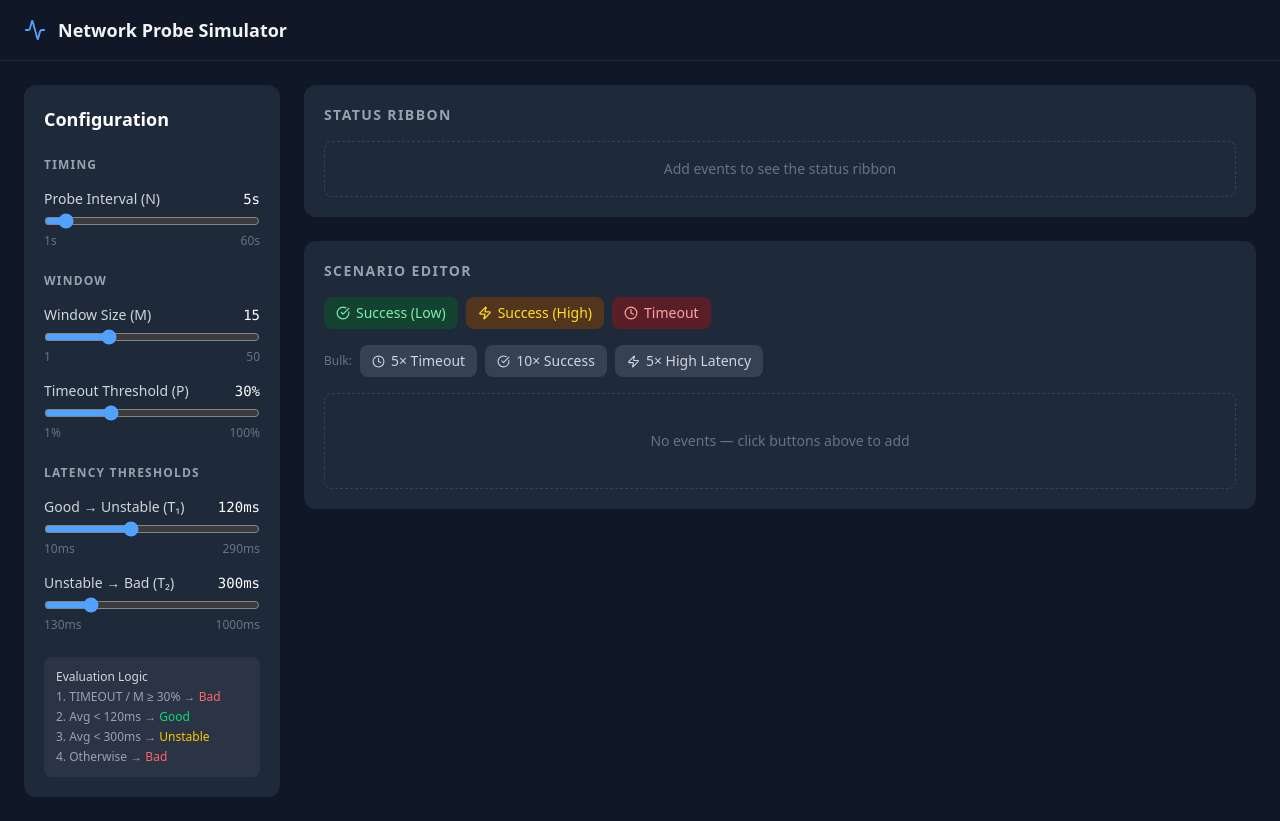
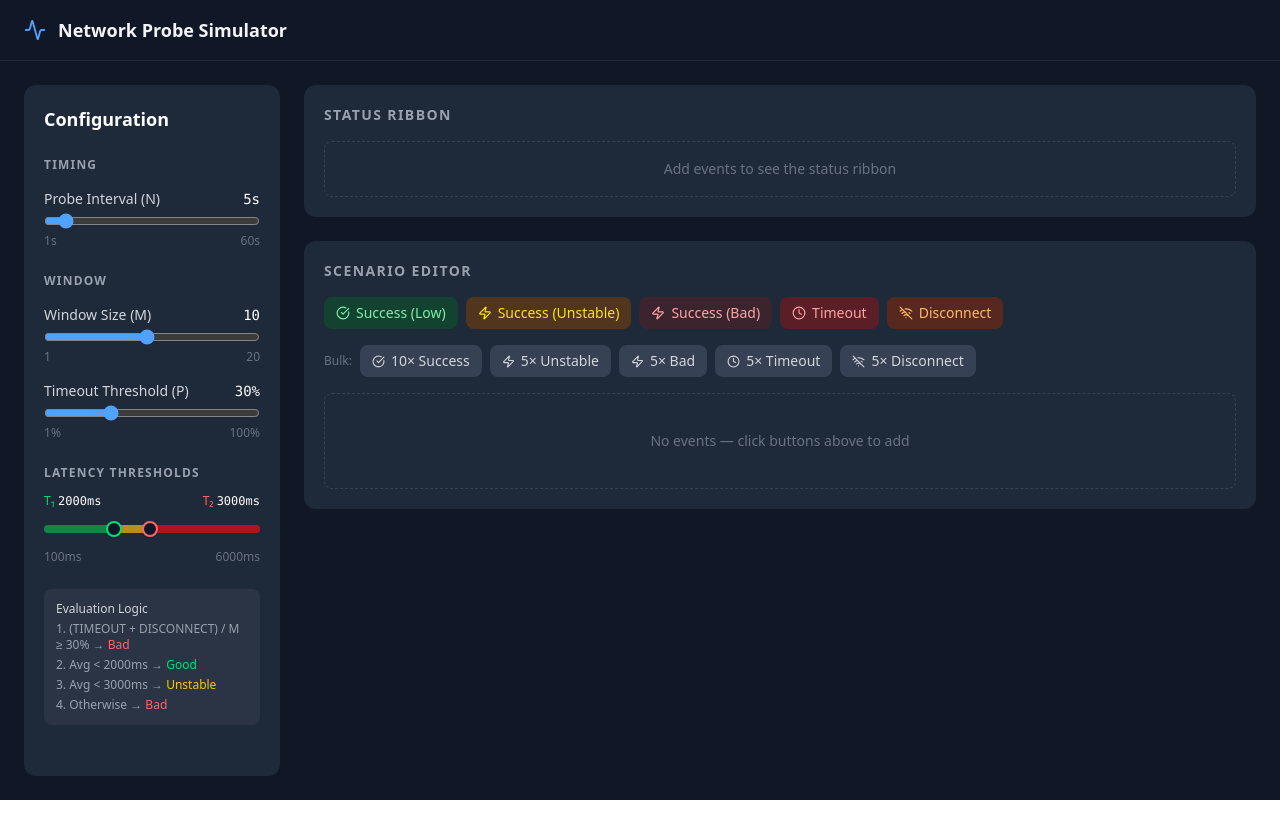
Before and after one commit to jason9075/network_probe_sim, a React (Vite) app: page / in a window 1280 px wide. After the commit the page ends 800 px from the top, so only its background shows below. Built offline with nearby package versions, Linux system fonts and the light colour scheme.

Commit message:
feat: add more stuff

```diff
--- a/src/App.tsx
+++ b/src/App.tsx
@@ -7,9 +7,9 @@ import { ScenarioEditor } from './components/ScenarioEditor';
 import { StatusRibbon } from './components/StatusRibbon';
 
 const DEFAULT_CONFIG: Config = {
-  windowSize: 15,
+  windowSize: 10,
   timeoutThreshold: 30,
-  scoreThresholds: { good: 120, bad: 300 },
+  scoreThresholds: { good: 2000, bad: 3000 },
   interval: 5,
 };
 
@@ -59,7 +59,7 @@ export default function App() {
             <h2 className="mb-4 text-sm font-semibold uppercase tracking-widest text-gray-400">
               Scenario Editor
             </h2>
-            <ScenarioEditor events={events} onChange={setEvents} />
+            <ScenarioEditor events={events} onChange={setEvents} thresholds={config.scoreThresholds} />
           </section>
         </main>
       </div>
--- a/src/components/ConfigPanel.tsx
+++ b/src/components/ConfigPanel.tsx
@@ -1,3 +1,4 @@
+import { useCallback, useRef } from 'react';
 import type { Config } from '../types';
 
 interface Props {
@@ -48,6 +49,111 @@ function SliderRow({ label, value, min, max, step = 1, unit = '', onChange }: Sl
   );
 }
 
+interface LatencyRangeSliderProps {
+  good: number;
+  bad: number;
+  min: number;
+  max: number;
+  step: number;
+  onChange: (good: number, bad: number) => void;
+}
+
+function LatencyRangeSlider({ good, bad, min, max, step, onChange }: LatencyRangeSliderProps) {
+  const trackRef = useRef<HTMLDivElement>(null);
+
+  const toPercent = (v: number) => ((v - min) / (max - min)) * 100;
+  const fromPercent = (pct: number) => {
+    const raw = (pct / 100) * (max - min) + min;
+    return Math.round(raw / step) * step;
+  };
+
+  const clamp = (v: number, lo: number, hi: number) => Math.min(Math.max(v, lo), hi);
+
+  const startDrag = useCallback(
+    (handle: 'good' | 'bad') => (e: React.PointerEvent<HTMLDivElement>) => {
+      e.currentTarget.setPointerCapture(e.pointerId);
+
+      const onMove = (ev: PointerEvent) => {
+        const track = trackRef.current;
+        if (!track) return;
+        const { left, width } = track.getBoundingClientRect();
+        const pct = clamp(((ev.clientX - left) / width) * 100, 0, 100);
+        const val = clamp(fromPercent(pct), min, max);
+
+        if (handle === 'good') {
+          onChange(clamp(val, min, bad - step), bad);
+        } else {
+          onChange(good, clamp(val, good + step, max));
+        }
+      };
+
+      const onUp = () => {
+        window.removeEventListener('pointermove', onMove);
+        window.removeEventListener('pointerup', onUp);
+      };
+
+      window.addEventListener('pointermove', onMove);
+      window.addEventListener('pointerup', onUp);
+    },
+    [good, bad, min, max, step, onChange],
+  );
+
+  const goodPct = toPercent(good);
+  const badPct = toPercent(bad);
+
+  return (
+    <div className="flex flex-col gap-2">
+      {/* Value labels */}
+      <div className="flex justify-between text-xs">
+        <span className="text-green-400">T₁ <span className="font-mono text-white">{good}ms</span></span>
+        <span className="text-red-400">T₂ <span className="font-mono text-white">{bad}ms</span></span>
+      </div>
+
+      {/* Track */}
+      <div ref={trackRef} className="relative h-6 w-full cursor-pointer select-none">
+        {/* Background zones */}
+        <div className="absolute top-1/2 h-2 w-full -translate-y-1/2 overflow-hidden rounded-full bg-gray-700">
+          {/* Green zone: 0 → T₁ */}
+          <div
+            className="absolute h-full bg-green-600/70"
+            style={{ left: 0, width: `${goodPct}%` }}
+          />
+          {/* Yellow zone: T₁ → T₂ */}
+          <div
+            className="absolute h-full bg-yellow-500/70"
+            style={{ left: `${goodPct}%`, width: `${badPct - goodPct}%` }}
+          />
+          {/* Red zone: T₂ → end */}
+          <div
+            className="absolute h-full bg-red-600/70"
+            style={{ left: `${badPct}%`, right: 0 }}
+          />
+        </div>
+
+        {/* T₁ handle */}
+        <div
+          className="absolute top-1/2 z-10 h-4 w-4 -translate-x-1/2 -translate-y-1/2 cursor-grab rounded-full border-2 border-green-400 bg-gray-900 shadow active:cursor-grabbing"
+          style={{ left: `${goodPct}%` }}
+          onPointerDown={startDrag('good')}
+        />
+
+        {/* T₂ handle */}
+        <div
+          className="absolute top-1/2 z-10 h-4 w-4 -translate-x-1/2 -translate-y-1/2 cursor-grab rounded-full border-2 border-red-400 bg-gray-900 shadow active:cursor-grabbing"
+          style={{ left: `${badPct}%` }}
+          onPointerDown={startDrag('bad')}
+        />
+      </div>
+
+      {/* Min / max labels */}
+      <div className="flex justify-between text-xs text-gray-500">
+        <span>{min}ms</span>
+        <span>{max}ms</span>
+      </div>
+    </div>
+  );
+}
+
 export function ConfigPanel({ config, onChange }: Props) {
   const set = (partial: Partial<Config>) => onChange({ ...config, ...partial });
   const setThreshold = (partial: Partial<Config['scoreThresholds']>) =>
@@ -79,7 +185,7 @@ export function ConfigPanel({ config, onChange }: Props) {
           label="Window Size (M)"
           value={config.windowSize}
           min={1}
-          max={50}
+          max={20}
           onChange={(v) => set({ windowSize: v })}
         />
         <SliderRow
@@ -92,27 +198,17 @@ export function ConfigPanel({ config, onChange }: Props) {
         />
       </section>
 
-      <section className="flex flex-col gap-4">
+      <section className="flex flex-col gap-3">
         <h3 className="text-xs font-semibold uppercase tracking-widest text-gray-400">
           Latency Thresholds
         </h3>
-        <SliderRow
-          label="Good → Unstable (T₁)"
-          value={config.scoreThresholds.good}
-          min={10}
-          max={config.scoreThresholds.bad - 10}
-          step={5}
-          unit="ms"
-          onChange={(v) => setThreshold({ good: v })}
-        />
-        <SliderRow
-          label="Unstable → Bad (T₂)"
-          value={config.scoreThresholds.bad}
-          min={config.scoreThresholds.good + 10}
-          max={1000}
-          step={10}
-          unit="ms"
-          onChange={(v) => setThreshold({ bad: v })}
+        <LatencyRangeSlider
+          good={config.scoreThresholds.good}
+          bad={config.scoreThresholds.bad}
+          min={100}
+          max={6000}
+          step={100}
+          onChange={(good, bad) => set({ scoreThresholds: { good, bad } })}
         />
       </section>
 
@@ -120,7 +216,7 @@ export function ConfigPanel({ config, onChange }: Props) {
         <p className="mb-1 font-medium text-gray-300">Evaluation Logic</p>
         <ol className="list-inside list-decimal space-y-1">
           <li>
-            TIMEOUT / M ≥ {config.timeoutThreshold}% → <span className="text-red-400">Bad</span>
+            (TIMEOUT + DISCONNECT) / M ≥ {config.timeoutThreshold}% → <span className="text-red-400">Bad</span>
           </li>
           <li>
             Avg &lt; {config.scoreThresholds.good}ms →{' '}
--- a/src/components/ScenarioEditor.tsx
+++ b/src/components/ScenarioEditor.tsx
@@ -1,10 +1,11 @@
-import { CheckCircle, Clock, Trash2, Zap } from 'lucide-react';
-import type { ResponseEvent } from '../types';
-import { makeBulk, makeSuccess, makeTimeout } from '../mock';
+import { CheckCircle, Clock, Trash2, WifiOff, Zap } from 'lucide-react';
+import type { ResponseEvent, ScoreThresholds } from '../types';
+import { makeBulk, makeDisconnect, makeSuccess, makeTimeout } from '../mock';
 
 interface Props {
   events: ResponseEvent[];
   onChange: (events: ResponseEvent[]) => void;
+  thresholds: ScoreThresholds;
 }
 
 interface ActionButtonProps {
@@ -39,30 +40,33 @@ function EventRow({
   onTypeToggle: (id: string) => void;
   onRemove: (id: string) => void;
 }) {
-  const isTimeout = event.type === 'TIMEOUT';
+  const { type } = event;
+
+  const rowBg =
+    type === 'TIMEOUT' ? 'bg-red-950/40' :
+    type === 'DISCONNECT' ? 'bg-orange-950/40' :
+    'bg-gray-800/60';
+
+  const badgeCls =
+    type === 'TIMEOUT' ? 'bg-red-900/60 text-red-300 hover:bg-red-800/60' :
+    type === 'DISCONNECT' ? 'bg-orange-900/60 text-orange-300 hover:bg-orange-800/60' :
+    'bg-green-900/60 text-green-300 hover:bg-green-800/60';
+
+  const badgeIcon =
+    type === 'TIMEOUT' ? <Clock size={11} /> :
+    type === 'DISCONNECT' ? <WifiOff size={11} /> :
+    <CheckCircle size={11} />;
 
   return (
-    <div
-      className={`flex items-center gap-3 rounded-lg px-3 py-2 text-sm transition-colors ${
-        isTimeout ? 'bg-red-950/40' : 'bg-gray-750 bg-gray-800/60'
-      }`}
-    >
+    <div className={`flex items-center gap-3 rounded-lg px-3 py-2 text-sm transition-colors ${rowBg}`}>
       <span className="w-6 shrink-0 text-right text-xs text-gray-500">{index + 1}</span>
 
       <button
         onClick={() => onTypeToggle(event.id)}
-        className={`flex w-24 shrink-0 items-center gap-1 rounded px-2 py-0.5 text-xs font-medium transition-colors ${
-          isTimeout
-            ? 'bg-red-900/60 text-red-300 hover:bg-red-800/60'
-            : 'bg-green-900/60 text-green-300 hover:bg-green-800/60'
-        }`}
+        className={`flex w-28 shrink-0 items-center gap-1 rounded px-2 py-0.5 text-xs font-medium transition-colors ${badgeCls}`}
       >
-        {isTimeout ? (
-          <Clock size={11} />
-        ) : (
-          <CheckCircle size={11} />
-        )}
-        {event.type}
+        {badgeIcon}
+        {type}
       </button>
 
       <div className="flex flex-1 items-center gap-2">
@@ -87,7 +91,7 @@ function EventRow({
   );
 }
 
-export function ScenarioEditor({ events, onChange }: Props) {
+export function ScenarioEditor({ events, onChange, thresholds }: Props) {
   const append = (newEvents: ResponseEvent[]) => onChange([...events, ...newEvents]);
 
   const remove = (id: string) => onChange(events.filter((e) => e.id !== id));
@@ -97,9 +101,14 @@ export function ScenarioEditor({ events, onChange }: Props) {
 
   const toggleType = (id: string) =>
     onChange(
-      events.map((e) =>
-        e.id === id ? { ...e, type: e.type === 'SUCCESS' ? 'TIMEOUT' : 'SUCCESS' } : e,
-      ),
+      events.map((e) => {
+        if (e.id !== id) return e;
+        const next =
+          e.type === 'SUCCESS' ? 'TIMEOUT' :
+          e.type === 'TIMEOUT' ? 'DISCONNECT' :
+          'SUCCESS';
+        return { ...e, type: next };
+      }),
     );
 
   return (
@@ -107,16 +116,22 @@ export function ScenarioEditor({ events, onChange }: Props) {
       {/* Action bar */}
       <div className="flex flex-wrap gap-2">
         <ActionButton
-          onClick={() => append([makeSuccess(false)])}
+          onClick={() => append([makeSuccess('good', thresholds)])}
           icon={<CheckCircle size={14} />}
           label="Success (Low)"
           className="bg-green-900/60 text-green-300 hover:bg-green-800/60"
         />
         <ActionButton
-          onClick={() => append([makeSuccess(true)])}
+          onClick={() => append([makeSuccess('unstable', thresholds)])}
           icon={<Zap size={14} />}
-          label="Success (High)"
+          label="Success (Unstable)"
           className="bg-yellow-900/60 text-yellow-300 hover:bg-yellow-800/60"
+        />
+        <ActionButton
+          onClick={() => append([makeSuccess('bad', thresholds)])}
+          icon={<Zap size={14} />}
+          label="Success (Bad)"
+          className="bg-red-900/30 text-red-300 hover:bg-red-800/40"
         />
         <ActionButton
           onClick={() => append([makeTimeout()])}
@@ -124,27 +139,45 @@ export function ScenarioEditor({ events, onChange }: Props) {
           label="Timeout"
           className="bg-red-900/60 text-red-300 hover:bg-red-800/60"
         />
+        <ActionButton
+          onClick={() => append([makeDisconnect()])}
+          icon={<WifiOff size={14} />}
+          label="Disconnect"
+          className="bg-orange-900/60 text-orange-300 hover:bg-orange-800/60"
+        />
       </div>
 
       {/* Bulk actions */}
       <div className="flex flex-wrap gap-2">
         <span className="self-center text-xs text-gray-500">Bulk:</span>
         <ActionButton
-          onClick={() => append(makeBulk('timeout', 5))}
+          onClick={() => append(makeBulk('success', 10, thresholds))}
+          icon={<CheckCircle size={13} />}
+          label="10× Success"
+          className="bg-gray-700 text-gray-300 hover:bg-gray-600"
+        />
+        <ActionButton
+          onClick={() => append(makeBulk('unstable', 5, thresholds))}
+          icon={<Zap size={13} />}
+          label="5× Unstable"
+          className="bg-gray-700 text-gray-300 hover:bg-gray-600"
+        />
+        <ActionButton
+          onClick={() => append(makeBulk('bad', 5, thresholds))}
+          icon={<Zap size={13} />}
+          label="5× Bad"
+          className="bg-gray-700 text-gray-300 hover:bg-gray-600"
+        />
+        <ActionButton
+          onClick={() => append(makeBulk('timeout', 5, thresholds))}
           icon={<Clock size={13} />}
           label="5× Timeout"
           className="bg-gray-700 text-gray-300 hover:bg-gray-600"
         />
         <ActionButton
-          onClick={() => append(makeBulk('success', 10))}
-          icon={<CheckCircle size={13} />}
-          label="10× Success"
-          className="bg-gray-700 text-gray-300 hover:bg-gray-600"
-        />
-        <ActionButton
-          onClick={() => append(makeBulk('highLatency', 5))}
-          icon={<Zap size={13} />}
-          label="5× High Latency"
+          onClick={() => append(makeBulk('disconnect', 5, thresholds))}
+          icon={<WifiOff size={13} />}
+          label="5× Disconnect"
           className="bg-gray-700 text-gray-300 hover:bg-gray-600"
         />
         {events.length > 0 && (
--- a/src/components/StatusRibbon.tsx
+++ b/src/components/StatusRibbon.tsx
@@ -45,9 +45,8 @@ function Tooltip({ result, index, timeSeconds }: TooltipProps) {
       <p className="mb-2 text-xs leading-relaxed text-gray-300">{result.reason}</p>
       <div className="space-y-0.5 font-mono text-xs text-gray-500">
         <div>window {result.windowEvents.length} events</div>
-        <div>
-          timeout {result.timeoutCount} ({result.timeoutRate.toFixed(1)}%)
-        </div>
+        <div>timeout {result.timeoutCount} · disconnect {result.disconnectCount}</div>
+        <div>failure rate {result.failureRate.toFixed(1)}%</div>
         {result.score !== null && <div>avg {result.score.toFixed(0)} ms</div>}
       </div>
     </div>
--- a/src/logic.ts
+++ b/src/logic.ts
@@ -2,12 +2,11 @@ import type { Config, EvalResult, ResponseEvent } from './types';
 
 /**
  * Evaluates the network status for a given sliding window of events.
- * Priority: timeout hard-override > latency score mapping.
+ * Priority: failure hard-override (TIMEOUT + DISCONNECT) > latency score mapping.
  */
 export function evaluateStatus(window: ResponseEvent[], config: Config): EvalResult {
   const { windowSize, timeoutThreshold, scoreThresholds } = config;
 
-  // Use the last M events (or fewer if partial window)
   const windowEvents = window.slice(-windowSize);
   const effectiveSize = windowEvents.length;
 
@@ -16,25 +15,31 @@ export function evaluateStatus(window: ResponseEvent[], config: Config): EvalRes
       status: 'Good',
       windowEvents: [],
       timeoutCount: 0,
-      timeoutRate: 0,
+      disconnectCount: 0,
+      failureRate: 0,
       score: null,
       reason: 'No events in window',
     };
   }
 
   const timeoutCount = windowEvents.filter((e) => e.type === 'TIMEOUT').length;
-  // Rate compared against full M, not effectiveSize (partial window is lenient)
-  const timeoutRate = (timeoutCount / windowSize) * 100;
+  const disconnectCount = windowEvents.filter((e) => e.type === 'DISCONNECT').length;
+  // Rate compared against full M (partial window is lenient)
+  const failureRate = ((timeoutCount + disconnectCount) / windowSize) * 100;
 
-  // Hard override: timeout rate >= P%
-  if (timeoutRate >= timeoutThreshold) {
+  // Hard override: combined failure rate >= P%
+  if (failureRate >= timeoutThreshold) {
+    const parts = [];
+    if (timeoutCount > 0) parts.push(`${timeoutCount} timeout`);
+    if (disconnectCount > 0) parts.push(`${disconnectCount} disconnect`);
     return {
       status: 'Bad',
       windowEvents,
       timeoutCount,
-      timeoutRate,
+      disconnectCount,
+      failureRate,
       score: null,
-      reason: `Timeout rate ${timeoutRate.toFixed(1)}% ≥ ${timeoutThreshold}% threshold`,
+      reason: `Failure rate ${failureRate.toFixed(1)}% ≥ ${timeoutThreshold}% (${parts.join(', ')})`,
     };
   }
 
@@ -46,7 +51,8 @@ export function evaluateStatus(window: ResponseEvent[], config: Config): EvalRes
       status: 'Good',
       windowEvents,
       timeoutCount,
-      timeoutRate,
+      disconnectCount,
+      failureRate,
       score,
       reason: `Avg latency ${score.toFixed(0)}ms < ${scoreThresholds.good}ms (Good)`,
     };
@@ -57,7 +63,8 @@ export function evaluateStatus(window: ResponseEvent[], config: Config): EvalRes
       status: 'Unstable',
       windowEvents,
       timeoutCount,
-      timeoutRate,
+      disconnectCount,
+      failureRate,
       score,
       reason: `Avg latency ${score.toFixed(0)}ms in [${scoreThresholds.good}, ${scoreThresholds.bad})ms (Unstable)`,
     };
@@ -67,16 +74,13 @@ export function evaluateStatus(window: ResponseEvent[], config: Config): EvalRes
     status: 'Bad',
     windowEvents,
     timeoutCount,
-    timeoutRate,
+    disconnectCount,
+    failureRate,
     score,
     reason: `Avg latency ${score.toFixed(0)}ms ≥ ${scoreThresholds.bad}ms (Bad)`,
   };
 }
 
-/**
- * Computes per-event evaluation across the entire event sequence.
- * Each event is evaluated using the window ending at that event (inclusive).
- */
 export function evaluateSequence(events: ResponseEvent[], config: Config): EvalResult[] {
   return events.map((_, i) => evaluateStatus(events.slice(0, i + 1), config));
 }
--- a/src/mock.ts
+++ b/src/mock.ts
@@ -1,4 +1,4 @@
-import type { EventType, ResponseEvent } from './types';
+import type { EventType, ResponseEvent, ScoreThresholds } from './types';
 
 let seq = 0;
 
@@ -6,15 +6,37 @@ function nextId(): string {
   return `evt-${++seq}`;
 }
 
-function randInt(min: number, max: number): number {
-  return Math.floor(Math.random() * (max - min + 1)) + min;
+function randAround(mid: number, variance: number, lo: number, hi: number): number {
+  const v = Math.floor(variance);
+  return Math.min(hi, Math.max(lo, Math.round(mid + (Math.random() * 2 - 1) * v)));
 }
 
-export function makeSuccess(highLatency = false): ResponseEvent {
+function goodLatency(): number {
+  return 100;
+}
+
+/** Unstable zone midpoint: (T₁ + T₂) / 2, variance ±20% of zone width */
+function unstableLatency(t: ScoreThresholds): number {
+  const mid = (t.good + t.bad) / 2;
+  const width = t.bad - t.good;
+  return randAround(mid, width * 0.2, t.good, t.bad - 1);
+}
+
+/** Bad zone midpoint: T₂ × 1.5, variance ±20% of T₂ */
+function badLatency(t: ScoreThresholds): number {
+  const mid = t.bad * 1.5;
+  return randAround(mid, t.bad * 0.2, t.bad, t.bad * 2);
+}
+
+export function makeSuccess(zone: 'good' | 'unstable' | 'bad', thresholds: ScoreThresholds): ResponseEvent {
+  const latency =
+    zone === 'unstable' ? unstableLatency(thresholds) :
+    zone === 'bad' ? badLatency(thresholds) :
+    goodLatency();
   return {
     id: nextId(),
     type: 'SUCCESS',
-    latency: highLatency ? randInt(200, 500) : randInt(20, 100),
+    latency,
     timestamp: Date.now(),
   };
 }
@@ -23,13 +45,22 @@ export function makeTimeout(): ResponseEvent {
   return {
     id: nextId(),
     type: 'TIMEOUT',
-    latency: 1000,
+    latency: 6000,
     timestamp: Date.now(),
   };
 }
 
-export function makeEvent(type: EventType, latency?: number): ResponseEvent {
-  const defaultLatency = type === 'TIMEOUT' ? 1000 : randInt(20, 100);
+export function makeDisconnect(): ResponseEvent {
+  return {
+    id: nextId(),
+    type: 'DISCONNECT',
+    latency: 0,
+    timestamp: Date.now(),
+  };
+}
+
+export function makeEvent(type: EventType, thresholds: ScoreThresholds, latency?: number): ResponseEvent {
+  const defaultLatency = type === 'TIMEOUT' ? 6000 : goodLatency();
   return {
     id: nextId(),
     type,
@@ -39,12 +70,15 @@ export function makeEvent(type: EventType, latency?: number): ResponseEvent {
 }
 
 export function makeBulk(
-  type: 'timeout' | 'success' | 'highLatency',
+  type: 'timeout' | 'disconnect' | 'success' | 'unstable' | 'bad',
   count: number,
+  thresholds: ScoreThresholds,
 ): ResponseEvent[] {
   return Array.from({ length: count }, () => {
     if (type === 'timeout') return makeTimeout();
-    if (type === 'highLatency') return makeSuccess(true);
-    return makeSuccess(false);
+    if (type === 'disconnect') return makeDisconnect();
+    if (type === 'unstable') return makeSuccess('unstable', thresholds);
+    if (type === 'bad') return makeSuccess('bad', thresholds);
+    return makeSuccess('good', thresholds);
   });
 }
--- a/src/types.ts
+++ b/src/types.ts
@@ -1,4 +1,4 @@
-export type EventType = 'SUCCESS' | 'TIMEOUT';
+export type EventType = 'SUCCESS' | 'TIMEOUT' | 'DISCONNECT';
 
 export type Status = 'Good' | 'Unstable' | 'Bad';
 
@@ -25,7 +25,8 @@ export interface EvalResult {
   status: Status;
   windowEvents: ResponseEvent[];
   timeoutCount: number;
-  timeoutRate: number;
+  disconnectCount: number;
+  failureRate: number;   // (TIMEOUT + DISCONNECT) / M * 100
   score: number | null;
   reason: string;
 }
```
